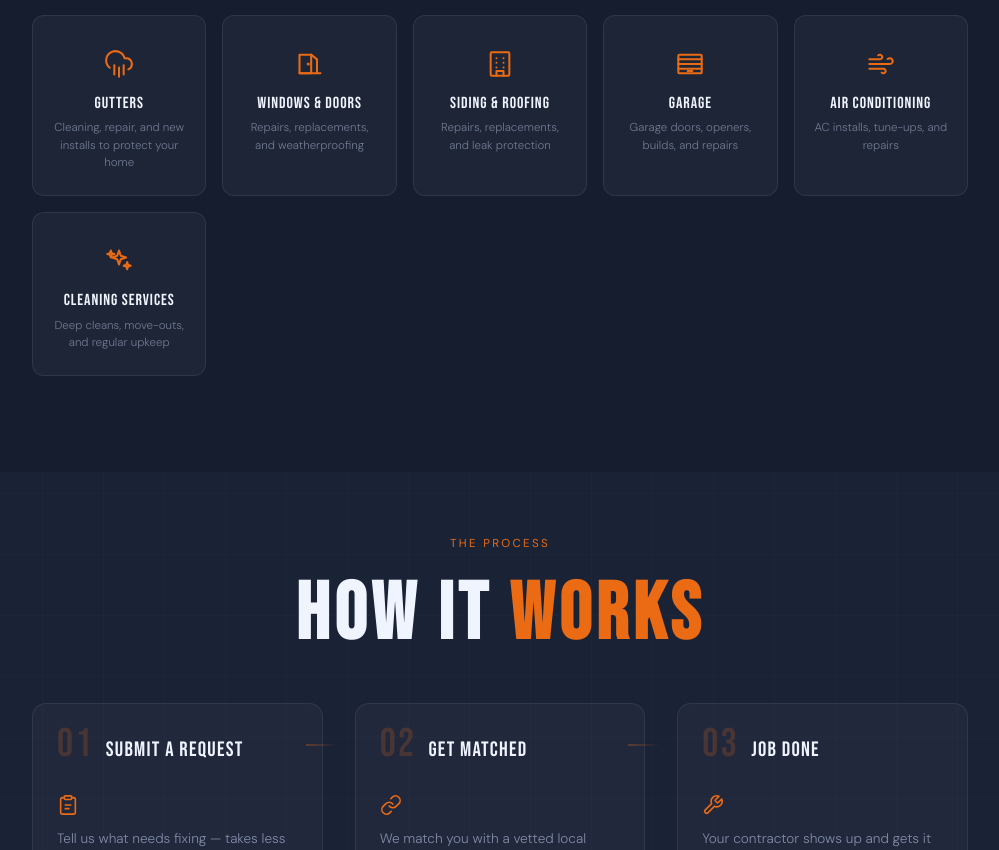
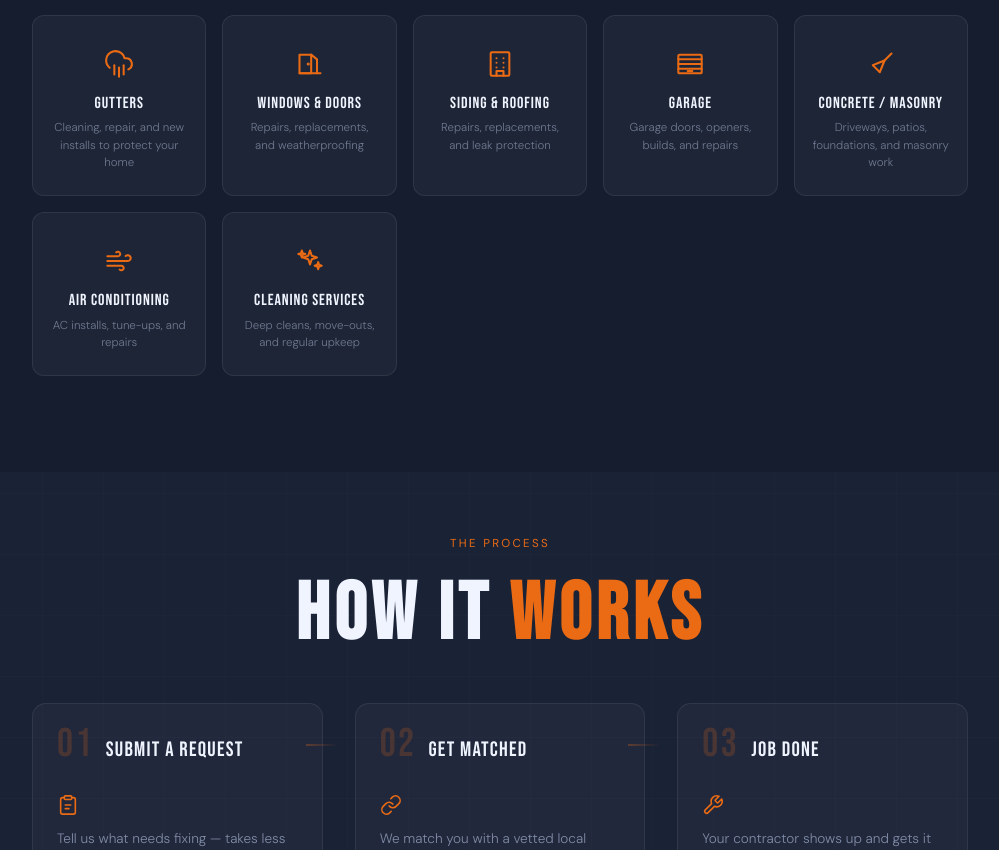
Before and after one commit to karanmann137-creator/freddy-fixit, a React (Vite) app: page / in a window 1280 px wide. Shown: the part 1429-2279 px from the top of the page, without its empty margins (140-1139 px from the left). Built offline with nearby package versions, Linux system fonts and the light colour scheme.

Commit message:
fix: Home icons + Concrete/Masonry

```diff
--- a/src/pages/Home.tsx
+++ b/src/pages/Home.tsx
@@ -17,6 +17,7 @@ const SERVICES = [
   { iconName:"door", label:"Windows & Doors",        desc:"Repairs, replacements, and weatherproofing" },
   { iconName:"building", label:"Siding & Roofing",       desc:"Repairs, replacements, and leak protection" },
   { iconName:"garage-door", label:"Garage",                 desc:"Garage doors, openers, builds, and repairs" },
+  { iconName:"trowel", label:"Concrete / Masonry",   desc:"Driveways, patios, foundations, and masonry work" },
   { iconName:"wind", label:"Air Conditioning",       desc:"AC installs, tune-ups, and repairs" },
   { iconName:"sparkles", label:"Cleaning Services",       desc:"Deep cleans, move-outs, and regular upkeep" },
 ];
```
